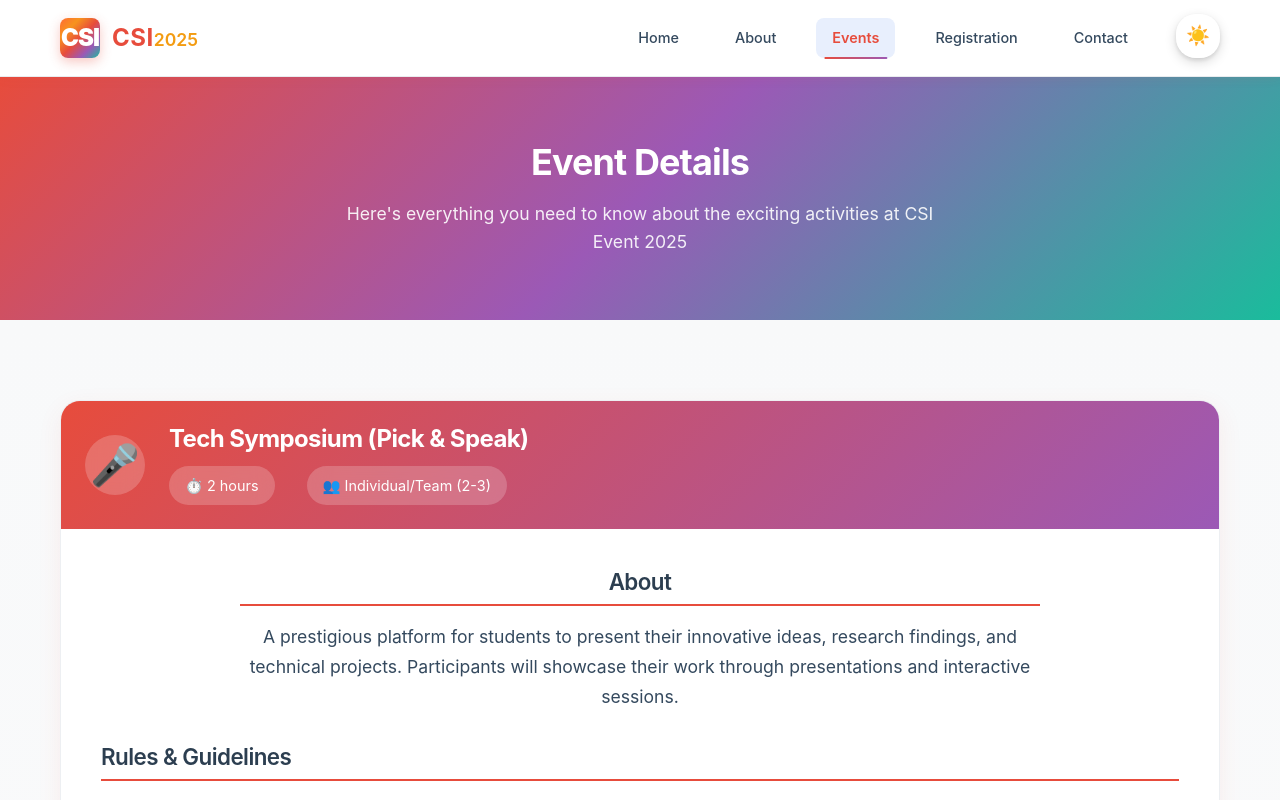
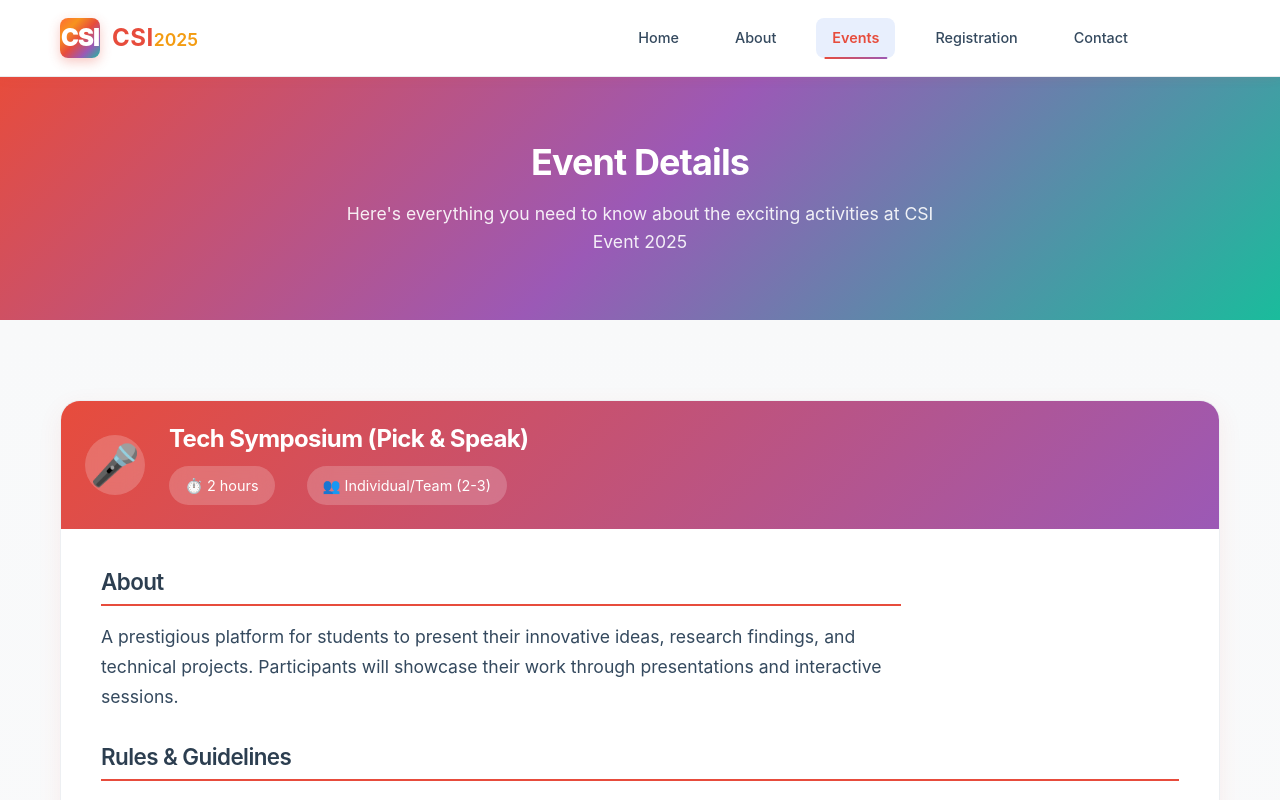
Before and after one commit to nareshkarthigeyan/CSI-Website, a React (Vite) app in the folder CSI/: page /events in a window 1280 px wide. Shown: the top 800 px of the page. Built offline with nearby package versions, Linux system fonts and the light colour scheme.

Commit message:
fix allignment issues

```diff
--- a/CSI/src/components/ThemeToggle.css
+++ b/CSI/src/components/ThemeToggle.css
@@ -1,7 +1,7 @@
 /* Theme Toggle Styles */
 .theme-toggle {
-  background: rgba(255, 255, 255, 0.1);
-  border: 1px solid rgba(255, 255, 255, 0.2);
+  background: transparent;
+  border: none;
   border-radius: 20px;
   padding: 0.5rem;
   cursor: pointer;
@@ -9,18 +9,15 @@
   display: flex;
   align-items: center;
   justify-content: center;
-  backdrop-filter: blur(10px);
   width: 44px;
   height: 44px;
-  box-shadow: 0 4px 12px rgba(0, 0, 0, 0.15), 0 2px 4px rgba(0, 0, 0, 0.1);
   position: relative;
   top: -2px;
+  color: var(--text-primary);
 }
 
 .theme-toggle:hover {
-  background: rgba(255, 255, 255, 0.2);
-  transform: scale(1.05) translateY(-1px);
-  box-shadow: 0 6px 16px rgba(0, 0, 0, 0.2), 0 3px 6px rgba(0, 0, 0, 0.15);
+  transform: scale(1.05);
 }
 
 .toggle-container {
@@ -29,29 +26,47 @@
   justify-content: center;
   width: 100%;
   height: 100%;
+  position: relative;
+  overflow: visible;
+}
+
+@keyframes fadeIn {
+  0% { opacity: 0; transform: scale(0.9); }
+  100% { opacity: 1; transform: scale(1); }
+}
+
+.toggle-icon svg {
+  animation: fadeIn 0.2s ease forwards;
 }
 
 .toggle-icon {
-  font-size: 1.2rem;
   transition: transform 0.3s ease;
   position: relative;
-  top: -1px;
+  display: flex;
+  align-items: center;
+  justify-content: center;
+  color: var(--text-primary);
 }
 
 .theme-toggle:hover .toggle-icon {
   transform: rotate(15deg);
 }
 
+.toggle-icon svg {
+  width: 20px;
+  height: 20px;
+  stroke-width: 2px;
+  color: var(--text-primary);
+  fill: var(--text-primary);
+}
+
 /* Dark theme adjustments */
 [data-theme="dark"] .theme-toggle {
-  background: rgba(0, 0, 0, 0.2);
-  border: 1px solid rgba(255, 255, 255, 0.1);
-  box-shadow: 0 4px 12px rgba(0, 0, 0, 0.3), 0 2px 4px rgba(0, 0, 0, 0.2);
+  background: transparent;
 }
 
 [data-theme="dark"] .theme-toggle:hover {
-  background: rgba(0, 0, 0, 0.3);
-  box-shadow: 0 6px 16px rgba(0, 0, 0, 0.4), 0 3px 6px rgba(0, 0, 0, 0.25);
+  transform: scale(1.05);
 }
 
 /* Mobile Responsive */
@@ -64,8 +79,12 @@
   }
 
   .toggle-icon {
-    font-size: 1.1rem;
     top: 0;
+  }
+
+  .toggle-icon svg {
+    width: 18px;
+    height: 18px;
   }
 
   .theme-toggle:hover {
@@ -84,7 +103,8 @@
     padding: 0.375rem;
   }
 
-  .toggle-icon {
-    font-size: 1rem;
+  .toggle-icon svg {
+    width: 16px;
+    height: 16px;
   }
 }
--- a/CSI/src/components/ThemeToggle.tsx
+++ b/CSI/src/components/ThemeToggle.tsx
@@ -13,7 +13,15 @@ const ThemeToggle = () => {
     >
       <div className="toggle-container">
         <div className="toggle-icon">
-          {theme === 'light' ? '☀️' : '🌙'}
+          {theme === 'light' ? (
+            <svg xmlns="http://www.w3.org/2000/svg" width="20" height="20" viewBox="0 0 24 24" fill="currentColor">
+              <path d="M12 17a5 5 0 1 0 0-10 5 5 0 0 0 0 10zm0 2a7 7 0 1 1 0-14 7 7 0 0 1 0 14zM11 3v2h2V3h-2zm0 16v2h2v-2h-2zM3.515 5.636l1.414 1.414 1.414-1.414L4.93 4.222 3.515 5.636zm14.142 12.728l1.414 1.414 1.414-1.414-1.414-1.414-1.414 1.414zM3 11v2h2v-2H3zm16 0v2h2v-2h-2zM5.636 18.85l1.414-1.413-1.414-1.415-1.414 1.414 1.414 1.414zm12.728-14.142l1.414-1.414-1.414-1.414-1.414 1.414 1.414 1.414z"/>
+            </svg>
+          ) : (
+            <svg xmlns="http://www.w3.org/2000/svg" width="20" height="20" viewBox="0 0 24 24" fill="currentColor">
+              <path d="M9.37 5.51A7.35 7.35 0 0 0 9.1 7.5c0 4.08 3.32 7.4 7.4 7.4.68 0 1.35-.09 1.99-.27A7.014 7.014 0 0 1 12 19c-3.86 0-7-3.14-7-7 0-2.93 1.81-5.45 4.37-6.49zM12 3a9 9 0 1 0 9 9c0-.46-.04-.92-.1-1.36a5.389 5.389 0 0 1-4.4 2.26 5.403 5.403 0 0 1-3.14-9.8c-.44-.06-.9-.1-1.36-.1z"/>
+            </svg>
+          )}
         </div>
       </div>
     </button>
--- a/CSI/src/pages/About.css
+++ b/CSI/src/pages/About.css
@@ -21,7 +21,6 @@
 .hero-subtitle {
   font-size: 1.1rem;
   color: white;
-  font-style: italic;
   font-weight: 300;
   opacity: 0.9;
 }
--- a/CSI/src/pages/Events.css
+++ b/CSI/src/pages/Events.css
@@ -124,6 +124,8 @@ html {
 
 .event-description {
   margin-bottom: 2rem;
+  text-align: left;
+  margin-left: 0;
 }
 
 .event-description h3,
@@ -133,21 +135,40 @@ html {
   margin-bottom: 1rem;
   border-bottom: 2px solid var(--primary-color);
   padding-bottom: 0.5rem;
+  text-align: left;
+  padding-left: 0;
 }
 
 .event-description p {
   color: var(--text-secondary);
   line-height: 1.7;
   font-size: 1.1rem;
+  text-align: left;
+  margin-top: 0;
+}
+
+.about-content {
+  /* padding-left: 1.5rem; */
+  position: relative;
+}
+
+.about-content::before {
+  position: absolute;
+  left: 0;
+  top: 0.35rem;
+  color: var(--primary-color);
+  font-weight: bold;
 }
 
 .event-rules {
   margin-bottom: 2rem;
+  margin-left: 0;
 }
 
 .event-rules ul {
   list-style: none;
   padding: 0;
+  margin-top: 0;
 }
 
 .event-rules li {
--- a/CSI/src/pages/Events.tsx
+++ b/CSI/src/pages/Events.tsx
@@ -143,7 +143,9 @@ const Events = () => {
               <div className="event-content">
                 <div className="event-description">
                   <h3>About</h3>
-                  <p>{event.description}</p>
+                  <div className="about-content">
+                    <p>{event.description}</p>
+                  </div>
                 </div>
 
                 <div className="event-rules">
--- a/CSI/src/pages/Registration.css
+++ b/CSI/src/pages/Registration.css
@@ -110,14 +110,14 @@
 
 .activity-option {
   display: flex;
-  flex-direction: column;
-  align-items: center;
+  flex-direction: row;
+  align-items: flex-start;
   padding: 1.5rem;
   border: 2px solid var(--border-color);
   border-radius: 15px;
   cursor: pointer;
   transition: all 0.3s ease;
-  text-align: center;
+  text-align: left;
 }
 
 .activity-option:hover {
@@ -127,8 +127,8 @@
 
 .activity-option input[type="radio"] {
   width: auto;
-  margin-right: 1rem;
-  margin-bottom: 0.5rem;
+  margin-right: 0.75rem;
+  margin-top: 0.3rem;
   transform: scale(1.2);
 }
 
@@ -146,13 +146,19 @@
 .activity-label {
   font-weight: 500;
   color: var(--text-primary);
-  margin-bottom: 0.3rem;
+  margin-bottom: 0;
+  display: inline-block;
+  position: relative;
+  top: -2px;
 }
 
 .team-required {
   font-size: 0.8rem;
   color: var(--text-light);
   font-style: italic;
+  margin-left: 0.5rem;
+  position: relative;
+  top: -2px;
 }
 
 .form-help {
@@ -327,6 +333,7 @@
 
   .activity-option {
     padding: 1rem;
+    flex-direction: row;
   }
 
   .success-card {
```
